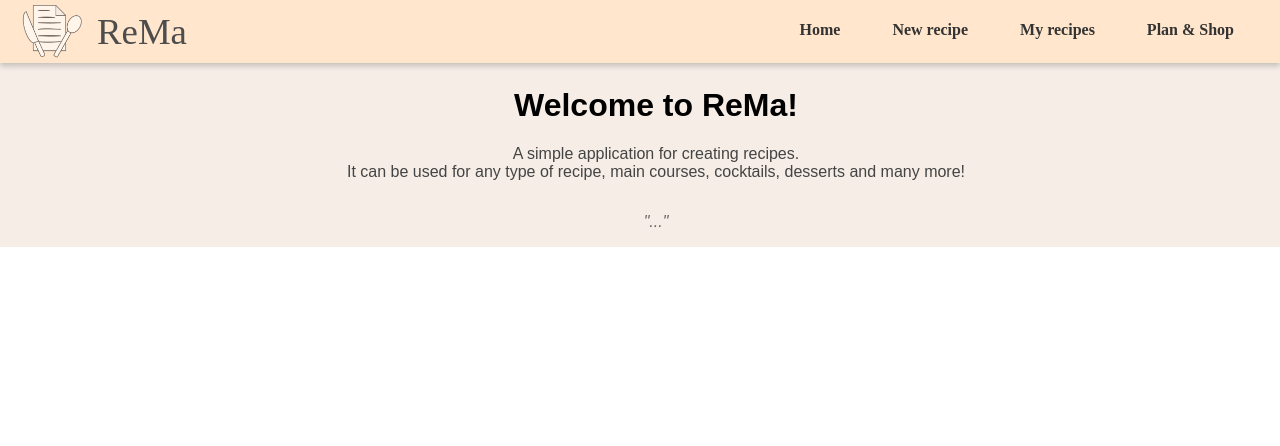
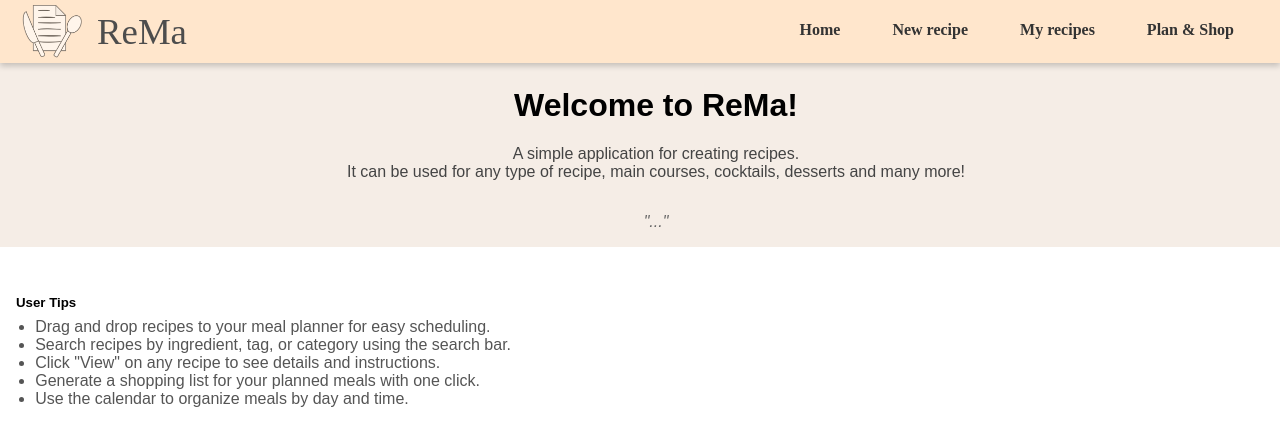
Before and after one commit to ktzanak/rema, a React (Vite) app in the folder rema-frontend/: page / in a window 1280 px wide. Shown: the top 446 px of the page. Built offline with nearby package versions, Linux system fonts and the light colour scheme; no server answers.

Commit message:
added general tips for the user in the home page

```diff
--- a/rema-frontend/src/components/Home.jsx
+++ b/rema-frontend/src/components/Home.jsx
@@ -66,6 +66,35 @@ export default function Home() {
           </div>
         </div>
       </motion.div>
+      <div
+        style={{
+          marginTop: "2rem",
+          padding: "1rem",
+          borderRadius: "8px",
+        }}
+      >
+        <h5 style={{ margin: "0 0 0.5rem 0" }}>User Tips</h5>
+        <ul
+          style={{
+            margin: 0,
+            paddingLeft: "1.2rem",
+            color: "#555",
+            fontSize: "1rem",
+          }}
+        >
+          <li>
+            Drag and drop recipes to your meal planner for easy scheduling.
+          </li>
+          <li>
+            Search recipes by ingredient, tag, or category using the search bar.
+          </li>
+          <li>Click "View" on any recipe to see details and instructions.</li>
+          <li>
+            Generate a shopping list for your planned meals with one click.
+          </li>
+          <li>Use the calendar to organize meals by day and time.</li>
+        </ul>
+      </div>
     </div>
   );
 }
```
